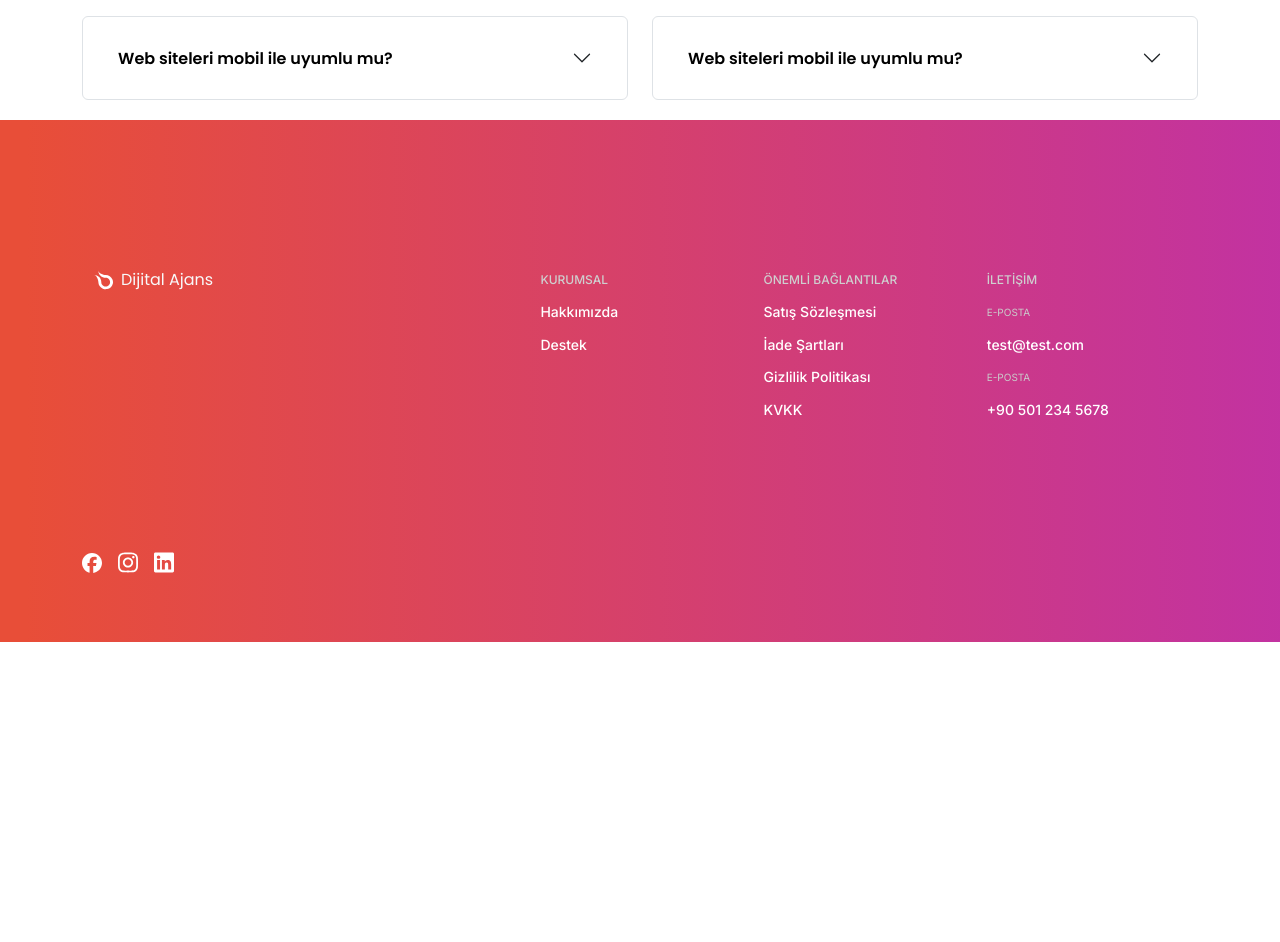
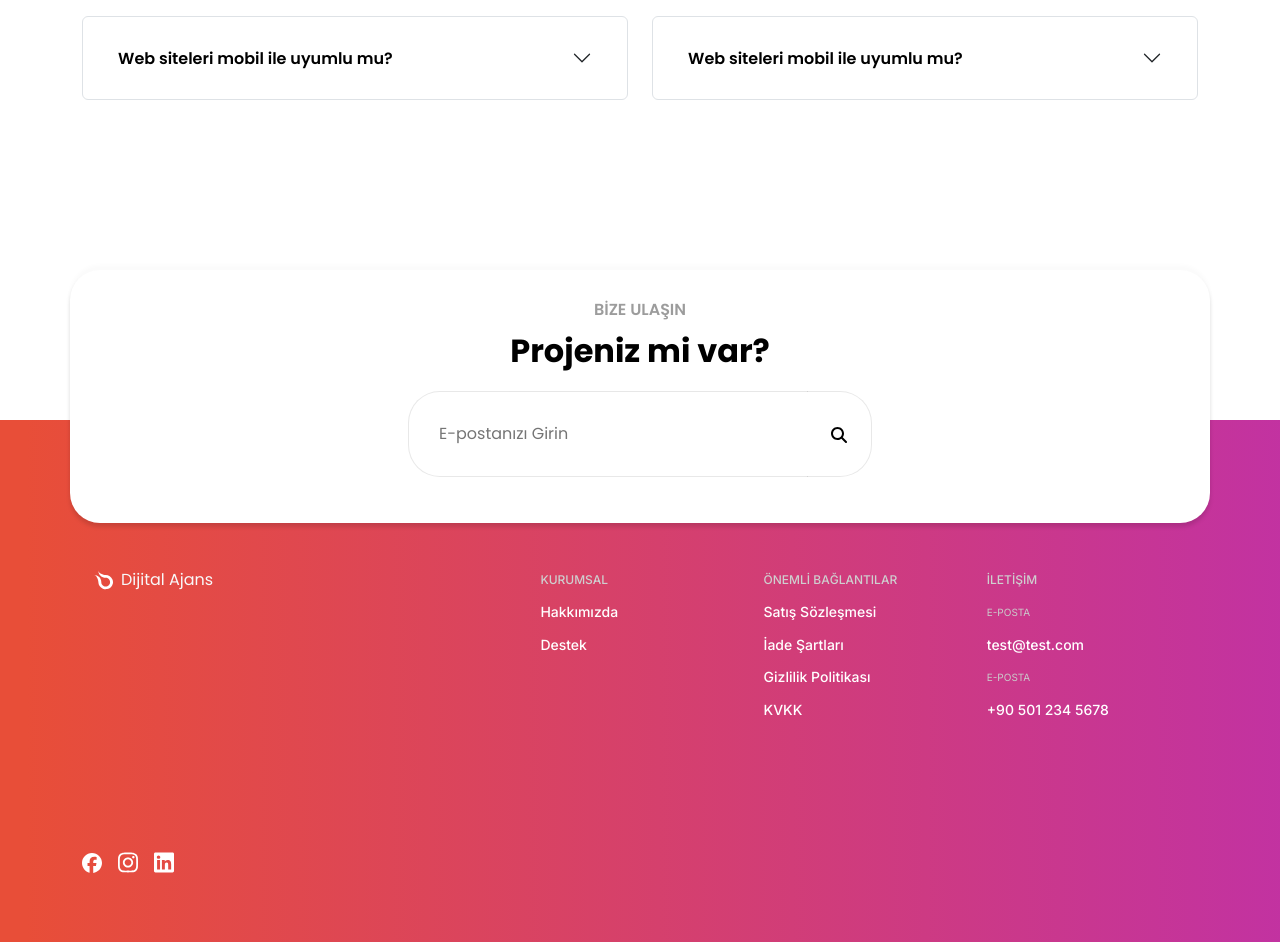
Before and after one commit to ibrahimkpsz/agency, a React (Vite) app: page / in a window 1280 px wide. Shown: the part 3860-4802 px from the top of the page. Before the commit the page ends 4502 px from the top, so only its background shows below. Built offline with nearby package versions, Linux system fonts and the light colour scheme.

Commit message:
added contact components

```diff
--- /dev/null
+++ b/src/components/Contact.jsx
@@ -0,0 +1,22 @@
+import React from 'react'
+import SearchIcon from '../assets/icons/search.svg'
+
+function Contact() {
+  return (
+    <div className='container' id='contact-box'>
+        <h5 className='contact-title'>BİZE ULAŞIN</h5>
+        <p className='contact-text'>Projeniz mi var?</p>
+        <form name='contact-email' netlify>
+          <div class="input-group mb-3 justify-content-center">
+            <input type="email" name='email' className='contact-input rounded-start-5 border-end-0' placeholder='E-postanızı Girin' />
+            <button class="px-4 rounded-end-5 border-1 border-start-0 contact-input-btn" type="button" id="button-addon2">
+              <img src={SearchIcon} alt="" />
+            </button>
+          </div>
+
+        </form>
+    </div>
+  )
+}
+
+export default Contact
--- a/src/pages/Home/components/FAQ.jsx
+++ b/src/components/FAQ.jsx
@@ -1,5 +1,5 @@
 import React from 'react'
-import FAQImage from '../../../assets/images/faq.svg'
+import FAQImage from '../assets/images/faq.svg'
 
 function FAQ() {
   return (
--- a/src/components/Footer.jsx
+++ b/src/components/Footer.jsx
@@ -4,10 +4,13 @@ import FacebookIcon from '../assets/icons/brand-icons/facebook.svg'
 import InstagramIcon from '../assets/icons/brand-icons/instagram.svg'
 import LinkedinIcon from '../assets/icons/brand-icons/linkedin.svg'
 import { Link } from 'react-router-dom'
+import Contact from './Contact'
 
 function Footer() {
   return (
-    <div className="container-fluid" id='footer'>
+
+    <div className="container-fluid position-relative" id='footer'>
+        <Contact></Contact>
         <footer className="container mx-auto row row-cols-1 row-cols-sm-2 row-cols-md-5 py-5">
             <div className="col mb-3">
                 <Link to="/" className="d-flex align-items-center mb-3 link-light gap-2 text-decoration-none">
--- a/src/index.css
+++ b/src/index.css
@@ -62,6 +62,46 @@ body {
   -webkit-text-fill-color: transparent;
 }
 
+/* Contact CSS */
+
+#contact-box {
+  position: absolute;
+  top: -150px;
+  left: 50%;
+  transform: translateX(-50%);
+  padding: 30px;
+  border-radius: 30px;
+  background: #FFF;
+  box-shadow: 0px -5px 4px 0px rgba(0, 0, 0, 0.02), 0px 4px 4px 0px rgba(0, 0, 0, 0.13);
+}
+
+.contact-title {
+  text-align: center;
+  color: rgba(0, 0, 0, 0.39);
+  font-size: 16px;
+  font-weight: 600;
+}
+
+.contact-text {
+  text-align: center;
+  color: #000;
+  font-size: 32px;
+  font-weight: 700;
+}
+
+.contact-input {
+  width: 485px;
+  max-width: 400px;
+  padding: 30px;
+  border: 1px solid rgba(0, 0, 0, 0.09);
+  background: #FFF;
+}
+
+.contact-input-btn {
+  border: 1px solid rgba(0, 0, 0, 0.09);
+  background-color: transparent;
+}
+
 /* Footer CSS */
 
 #footer {
--- a/src/pages/Home/Home.jsx
+++ b/src/pages/Home/Home.jsx
@@ -6,7 +6,7 @@ import About from './components/About.jsx'
 import Stats from './components/Stats.jsx'
 import Services from './components/Services.jsx'
 import OurAdvantages from './components/OurAdvantages.jsx'
-import FAQ from './components/FAQ.jsx'
+import FAQ from '../../components/FAQ.jsx'
 
 
 function App() {
--- a/src/pages/Home/home.css
+++ b/src/pages/Home/home.css
@@ -238,6 +238,10 @@
 
 /* FAQ CSS */
 
+#faq {
+    margin-bottom: 300px;
+}
+
 .faq-header {
     margin-top: 20px;
     font-size: 40px;
```
Also changed, not shown: src/assets/icons/search.svg (added).
